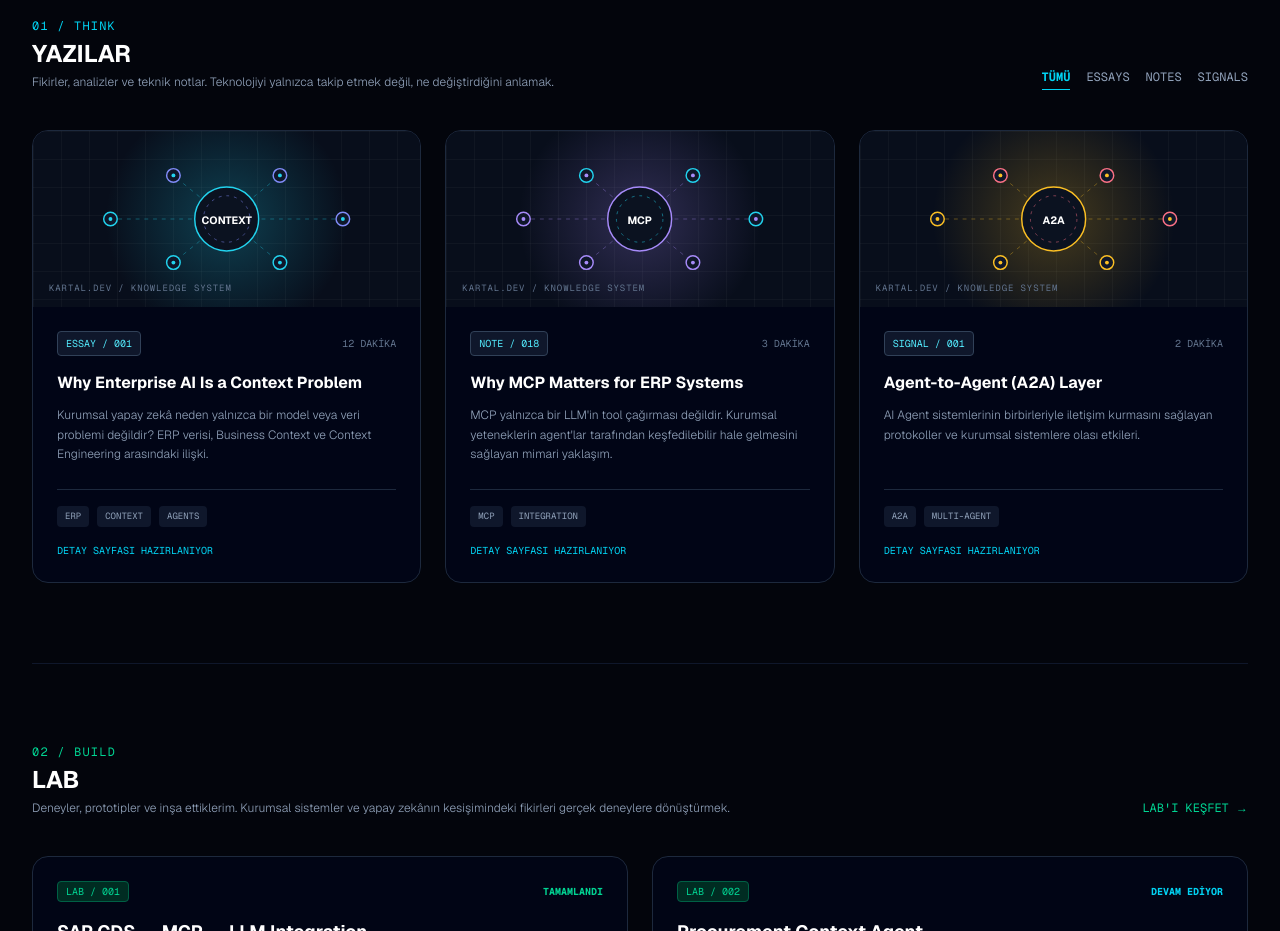
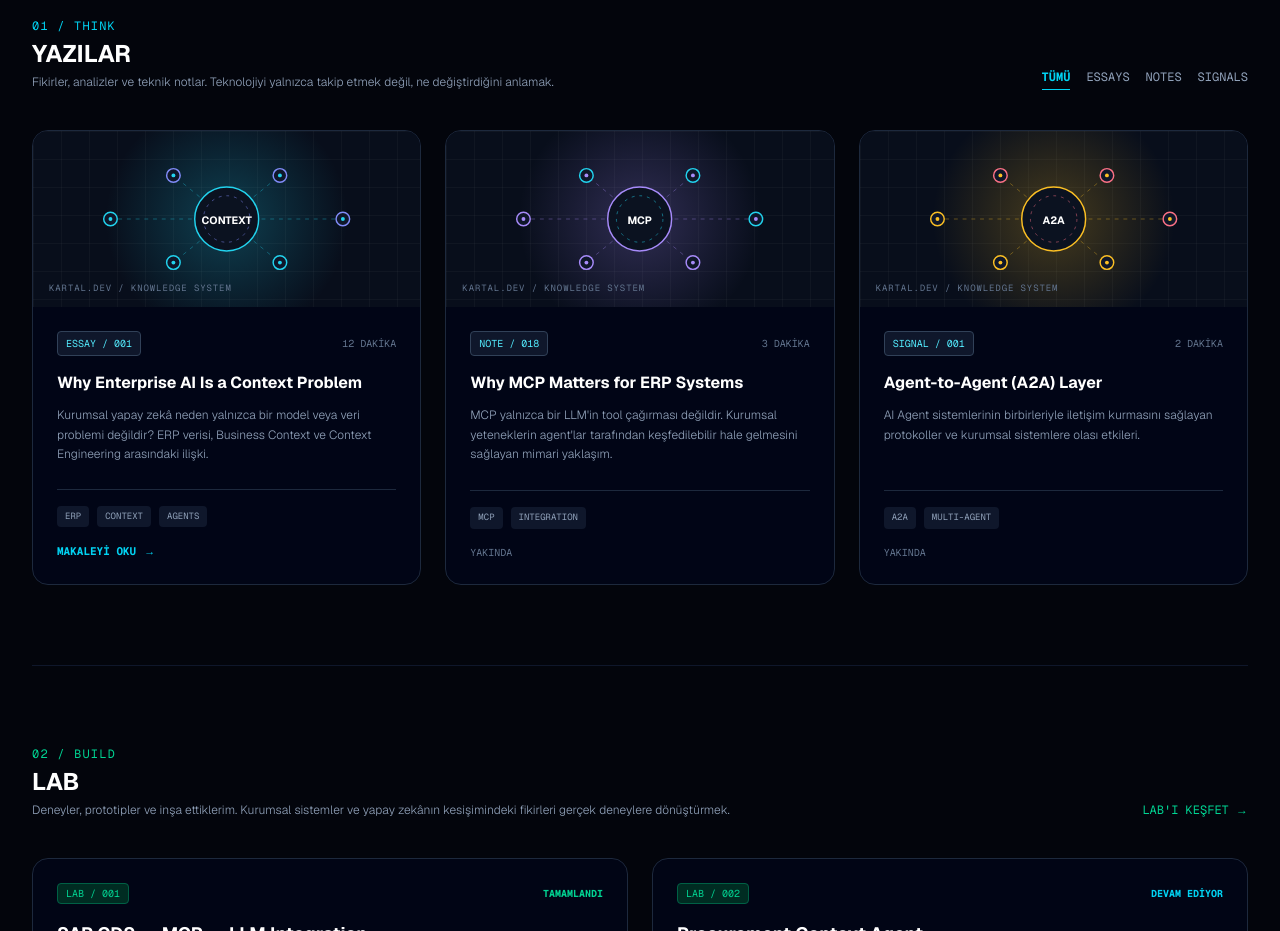
Before and after one commit to yasinkartal/kartaldev, a Next.js app: page / in a window 1280 px wide. Shown: the part 5420-6351 px from the top of the page. Built offline with nearby package versions, Linux system fonts and the light colour scheme.

Commit message:
Update ArticlesSection.tsx

```diff
--- a/app/components/ArticlesSection.tsx
+++ b/app/components/ArticlesSection.tsx
@@ -2,10 +2,24 @@
 "use client";
 
 import { useState } from "react";
+import Link from "next/link";
 
 type Category = "ALL" | "ESSAY" | "NOTE" | "SIGNAL";
+type VisualVariant = "context" | "mcp" | "agents";
 
-const articles = [
+type Article = {
+  id: string;
+  category: Exclude<Category, "ALL">;
+  title: string;
+  description: string;
+  tags: string[];
+  readingTime: string;
+  color: string;
+  visual: VisualVariant;
+  href?: string;
+};
+
+const articles: Article[] = [
   {
     id: "001",
     category: "ESSAY",
@@ -16,6 +30,7 @@ const articles = [
     readingTime: "12 DAKİKA",
     color: "cyan",
     visual: "context",
+    href: "/yazilar/enterprise-ai-context",
   },
   {
     id: "018",
@@ -39,12 +54,12 @@ const articles = [
     color: "amber",
     visual: "agents",
   },
-] as const;
+];
 
 function ArticleVisual({
   variant,
 }: {
-  variant: "context" | "mcp" | "agents";
+  variant: VisualVariant;
 }) {
   const palette = {
     context: {
@@ -241,7 +256,17 @@ export default function ArticlesSection() {
             key={`${article.category}-${article.id}`}
             className="group flex flex-col overflow-hidden rounded-2xl border border-slate-800 bg-slate-950/90 transition-all duration-300 hover:-translate-y-1 hover:border-cyan-500/50 hover:shadow-xl hover:shadow-cyan-950/20"
           >
-            <ArticleVisual variant={article.visual} />
+            {article.href ? (
+              <Link
+                href={article.href}
+                aria-label={`${article.title} makalesini oku`}
+                className="block"
+              >
+                <ArticleVisual variant={article.visual} />
+              </Link>
+            ) : (
+              <ArticleVisual variant={article.visual} />
+            )}
 
             <div className="flex flex-1 flex-col p-6">
               <div className="mb-4 flex flex-wrap items-center justify-between gap-2">
@@ -255,7 +280,16 @@ export default function ArticlesSection() {
               </div>
 
               <h3 className="mb-3 text-base font-bold leading-snug text-white transition-colors group-hover:text-cyan-300">
-                {article.title}
+                {article.href ? (
+                  <Link
+                    href={article.href}
+                    className="focus-visible:rounded focus-visible:outline-2 focus-visible:outline-offset-4 focus-visible:outline-cyan-400"
+                  >
+                    {article.title}
+                  </Link>
+                ) : (
+                  article.title
+                )}
               </h3>
 
               <p className="mb-6 flex-1 text-xs font-light leading-relaxed text-slate-400">
@@ -273,9 +307,19 @@ export default function ArticlesSection() {
                 ))}
               </div>
 
-              <span className="mt-4 font-mono text-[10px] text-cyan-400">
-                DETAY SAYFASI HAZIRLANIYOR
-              </span>
+              {article.href ? (
+                <Link
+                  href={article.href}
+                  className="mt-4 inline-flex w-fit items-center gap-2 font-mono text-[11px] font-bold text-cyan-400 transition-colors hover:text-cyan-200 focus-visible:rounded focus-visible:outline-2 focus-visible:outline-offset-4 focus-visible:outline-cyan-400"
+                >
+                  MAKALEYİ OKU
+                  <span aria-hidden="true">→</span>
+                </Link>
+              ) : (
+                <span className="mt-4 font-mono text-[10px] text-slate-500">
+                  YAKINDA
+                </span>
+              )}
             </div>
           </article>
         ))}
```
